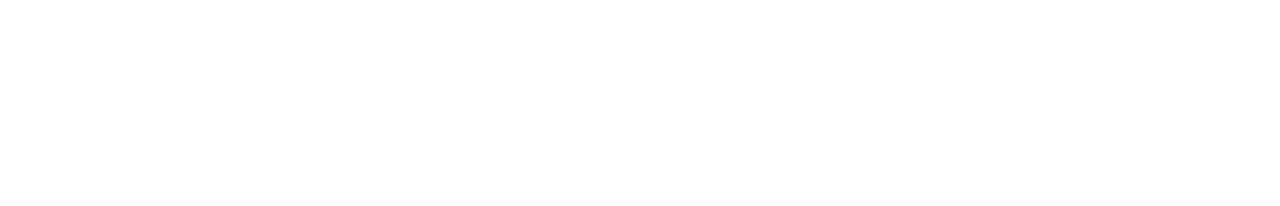
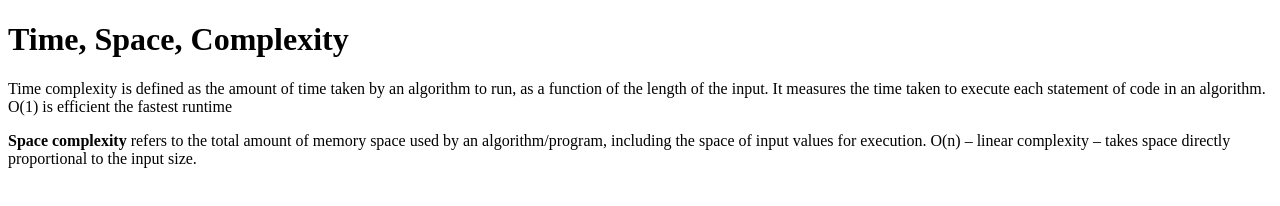
Before and after one commit to acciojob/time-and-space-complexity-shrutikakorvar24, a website: page main.html in a window 1280 px wide. Drawn offline with Linux system fonts and the light colour scheme.

Commit message:
created a submission

```diff
--- a/main.html
+++ b/main.html
@@ -5,12 +5,10 @@
 <head>
 	<link rel="stylesheet" href="styles.css">
 </head>
-
 <body>
-	<!-- the entire body must be written by student -->
-    <script type="text/javascript" src="./script.js">
-</script>
-
+    <h1>Time, Space, Complexity</h1>
+	<p>Time complexity is defined as the amount of time taken by an algorithm to run, as a function of the length of the input. It measures the time taken to execute each statement of code in an algorithm. O(1) is efficient the fastest runtime</p>
+    <p><b>Space complexity</b> refers to the total amount of memory space used by an algorithm/program, including the space of input values for execution. O(n) – linear complexity – takes space directly proportional to the input size.</p>
 </body>
 
 </html>
```
